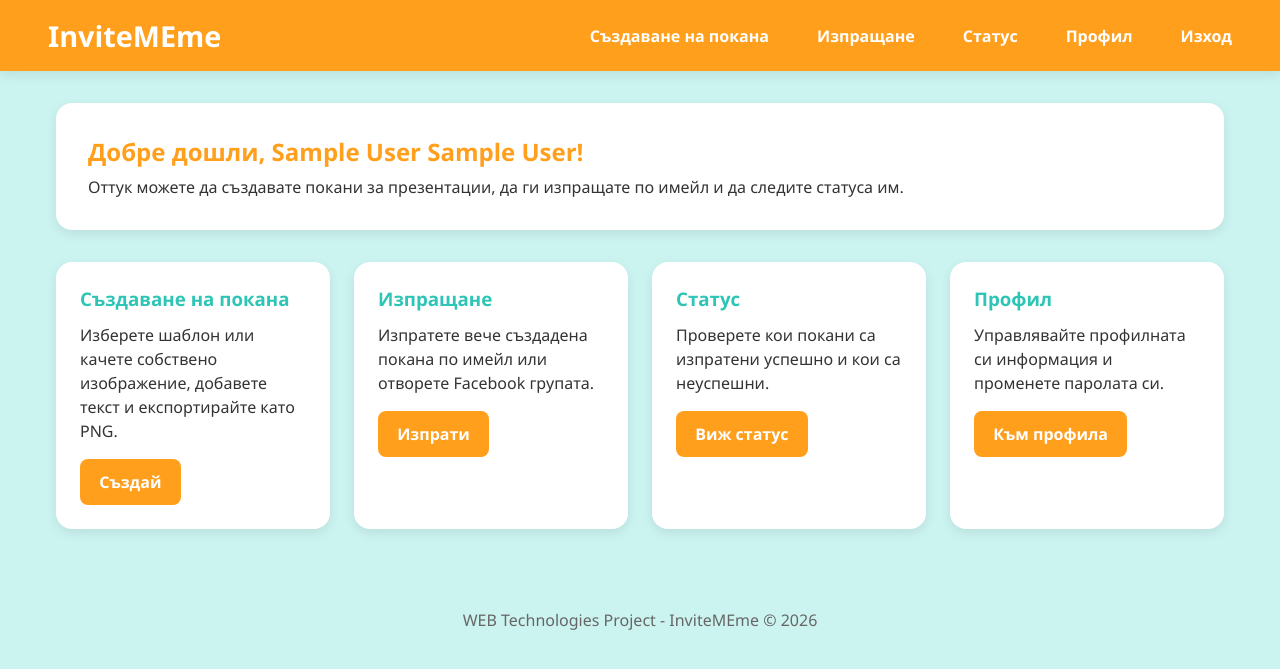
After one commit to marianaterzieva2030/InviteMEme, a PHP site: page /home_student.php in a window 1280 px wide. The commit adds this page. Shown: the top 669 px of the page. Run offline with PHP 8.4, Linux system fonts and the light colour scheme; the visitor is signed in with stand-in values (Sample User, id 1).

Commit message:
Home screens for teacher and student implemented. File extensions changed from .html to .php to enable Hello, [Name LastName] greeting.

```diff
--- a/database/init_db.sql
+++ b/database/init_db.sql
@@ -1,4 +1,7 @@
 CREATE DATABASE IF NOT EXISTS inviteme;
+CHARACTER SET utf8mb4
+COLLATE utf8mb4_unicode_ci;
+
 USE inviteme;
 
 CREATE TABLE IF NOT EXISTS users (
--- /dev/null
+++ b/home_student.php
@@ -0,0 +1,95 @@
+<?php
+session_start();
+if (empty($_SESSION['user_id'])) {
+    header('Location: /InviteMEme/login.html');
+    exit;
+}
+$fullName = trim(($_SESSION['first_name'] ?? '') . ' ' . ($_SESSION['last_name'] ?? ''));
+?>
+
+<!DOCTYPE html>
+<html lang="bg">
+<head>
+    <meta charset="UTF-8">
+    <meta name="viewport" content="width=device-width, initial-scale=1.0">
+    <title>Начало</title>
+    <link rel="stylesheet" href="styles/home.css">
+</head>
+<body>
+
+<header>
+    <div class="header-container">
+        <div class="logo">
+            <a id="home-link" href="#">InviteMEme</a>
+        </div>
+
+        <nav>
+            <ul>
+                <li><a href="#">Създаване на покана</a></li>
+                <li><a href="#">Изпращане</a></li>
+                <li><a href="#">Статус</a></li>
+                <li><a href="#">Профил</a></li>
+                <li><a href="auth/logout.php">Изход</a></li>
+            </ul>
+        </nav>
+    </div>
+</header>
+
+<main>
+
+    <section class="welcome-card">
+        <h1>Добре дошли, <?php echo htmlspecialchars($fullName ?: '[Име Фамилия]'); ?>!</h1>
+        <p>
+            Оттук можете да създавате покани за презентации,
+            да ги изпращате по имейл и да следите статуса им.
+        </p>
+    </section>
+
+    <section class="card-grid">
+
+        <div class="feature-card">
+            <h3>Създаване на покана</h3>
+            <p>
+                Изберете шаблон или качете собствено изображение,
+                добавете текст и експортирайте като PNG.
+            </p>
+            <a href="#" class="btn">Създай</a>
+        </div>
+
+        <div class="feature-card">
+            <h3>Изпращане</h3>
+            <p>
+                Изпратете вече създадена покана по имейл
+                или отворете Facebook групата.
+            </p>
+            <a href="#" class="btn">Изпрати</a>
+        </div>
+
+        <div class="feature-card">
+            <h3>Статус</h3>
+            <p>
+                Проверете кои покани са изпратени успешно
+                и кои са неуспешни.
+            </p>
+            <a href="#" class="btn">Виж статус</a>
+        </div>
+
+        <div class="feature-card">
+            <h3>Профил</h3>
+            <p>
+                Управлявайте профилната си информация
+                и променете паролата си.
+            </p>
+            <a href="#" class="btn">Към профила</a>
+        </div>
+
+    </section>
+
+</main>
+
+<footer>
+    WEB Technologies Project - InviteMEme &copy; 2026
+</footer>
+
+</body>
+</html>
--- a/styles/home.css
+++ b/styles/home.css
@@ -1 +1,127 @@
-/* TODO: Add styles for the home page */
+:root {
+    --orange: #ff9f1c;
+    --light-orange: #ffbf69;
+    --white: #ffffff;
+    --light-cyan: #cbf3f0;
+    --turquoise: #2ec4b6;
+
+    --shadow: 0 4px 12px rgba(0,0,0,0.08);
+}
+
+* {
+    margin: 0;
+    padding: 0;
+    box-sizing: border-box;
+}
+
+body {
+    font-family: "Segoe UI", sans-serif;
+    background-color: var(--light-cyan);
+    color: #333;
+}
+
+header {
+    background: var(--orange);
+    color: white;
+    padding: 1rem 2rem;
+    box-shadow: var(--shadow);
+}
+
+.header-container {
+    display: flex;
+    justify-content: space-between;
+    align-items: center;
+}
+
+.logo {
+    font-size: 1.8rem;
+    font-weight: bold;
+}
+
+nav ul {
+    list-style: none;
+    display: flex;
+    gap: 1rem;
+}
+
+nav a, #home-link {
+    text-decoration: none;
+    color: white;
+    font-weight: 600;
+    padding: 0.6rem 1rem;
+    border-radius: 8px;
+    transition: 0.3s;
+}
+
+nav a:hover, #home-link:hover {
+    background-color: rgba(255,255,255,0.2);
+}
+
+main {
+    max-width: 1200px;
+    margin: 2rem auto;
+    padding: 0 1rem;
+}
+
+.welcome-card {
+    background: white;
+    border-radius: 16px;
+    padding: 2rem;
+    box-shadow: var(--shadow);
+    margin-bottom: 2rem;
+}
+
+.welcome-card h1 {
+    color: var(--orange);
+    margin-bottom: 0.5rem;
+}
+
+.card-grid {
+    display: grid;
+    grid-template-columns: repeat(auto-fit,minmax(250px,1fr));
+    gap: 1.5rem;
+}
+
+.feature-card {
+    background: white;
+    border-radius: 16px;
+    padding: 1.5rem;
+    box-shadow: var(--shadow);
+    transition: 0.3s;
+}
+
+.feature-card:hover {
+    transform: translateY(-4px);
+}
+
+.feature-card h3 {
+    color: var(--turquoise);
+    margin-bottom: 0.75rem;
+}
+
+.feature-card p {
+    margin-bottom: 1rem;
+    line-height: 1.5;
+}
+
+.btn {
+    display: inline-block;
+    background: var(--orange);
+    color: white;
+    text-decoration: none;
+    padding: 0.75rem 1.2rem;
+    border-radius: 8px;
+    font-weight: 600;
+    transition: 0.3s;
+}
+
+.btn:hover {
+    background: var(--turquoise);
+}
+
+footer {
+    text-align: center;
+    padding: 2rem;
+    margin-top: 3rem;
+    color: #666;
+}
```
Also changed, not shown: auth/login.php (+5 -3 lines), home_student.html (deleted, +0 -20 lines), home_teacher.html (deleted, +0 -20 lines), home_teacher.php (added, +95 -0 lines).
